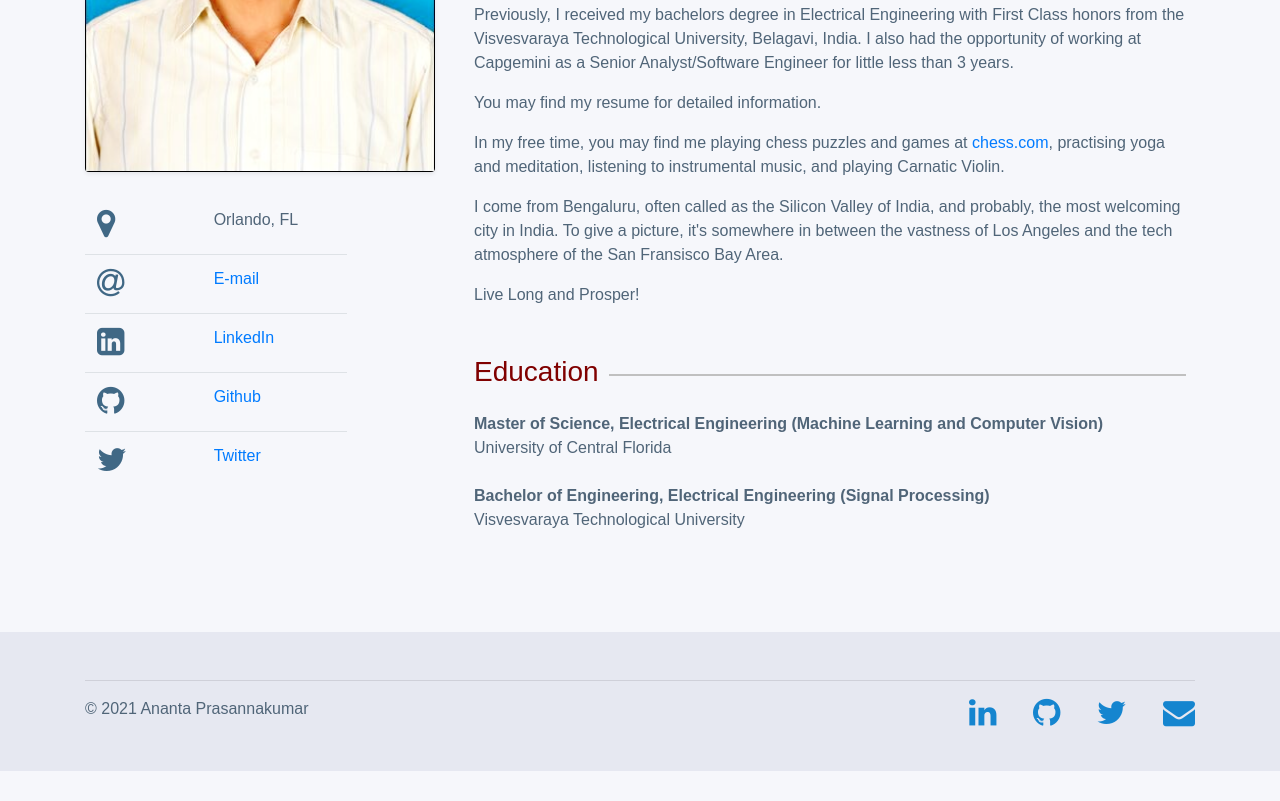
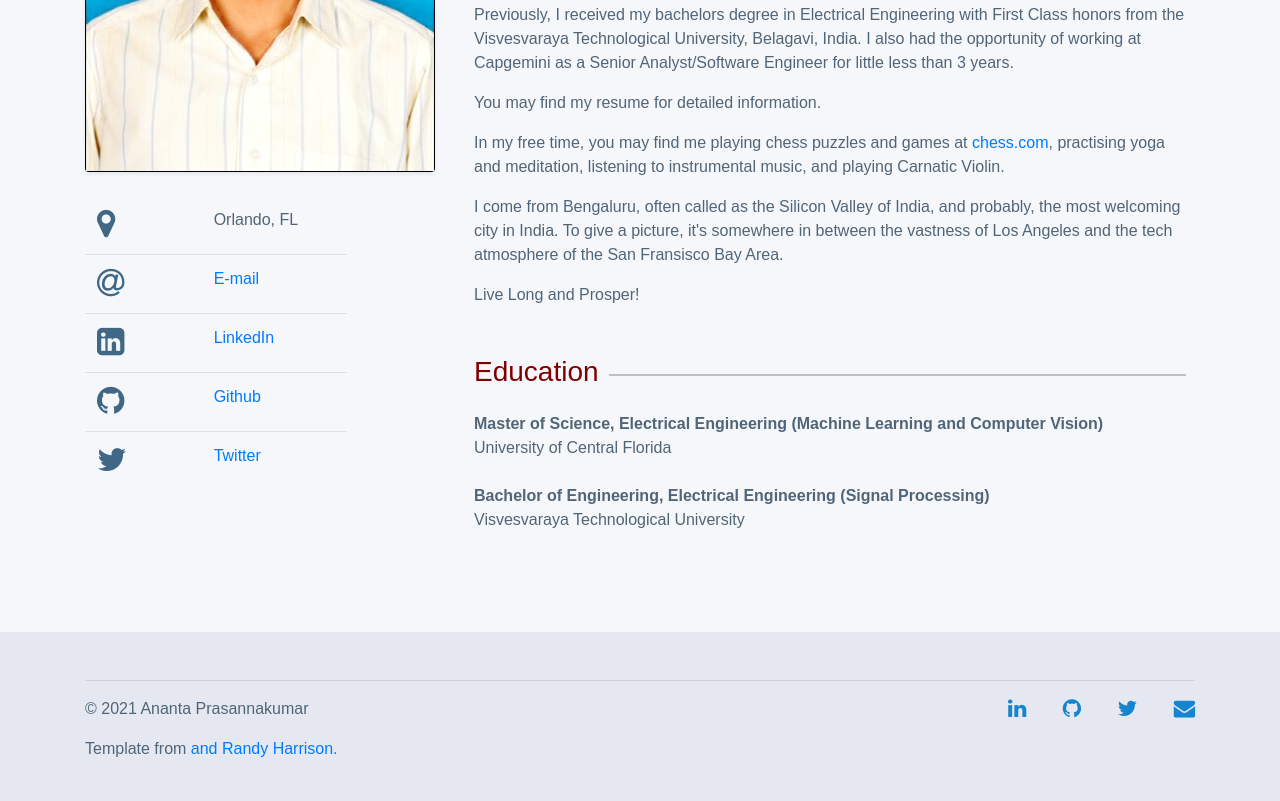
Before and after one commit to anantalp/anantalp.github.io, a plain HTML site: page index.html in a window 1280 px wide. Shown: the part 436-1237 px from the top of the page. Before the commit the page ends 1207 px from the top, so only its background shows below. Drawn offline with nearby package versions, Linux system fonts and the light colour scheme.

Commit message:
Update footer.html

```diff
--- a/footer.html
+++ b/footer.html
@@ -11,11 +11,15 @@
 
         <!-- Social professional networking icons -->
         <ul class="social-icons pull-right">
-		  <li><a href="https://www.linkedin.com/in/ananta-prasannakumar-3ba57599/" target="_blank"><i class="fa fa-linkedin fa-2x"></i></a></li>
-		  <li><a href="https://github.com/anantalp" target="_blank"><i class="fa fa-github fa-2x"></i></a></li>
-          <li><a href="https://twitter.com/ananta_lp" target="_blank"><i class="fa fa-twitter fa-2x"></i></a></li>
-          <li><a href="mailto:anantalp@knights.ucf.edu" target="_blank"><i class="fa fa-envelope fa-2x"></i></a></li>
+		  <li><a href="https://www.linkedin.com/in/ananta-prasannakumar-3ba57599/" target="_blank"><i class="fa fa-linkedin fa-lg"></i></a></li>
+		  <li><a href="https://github.com/anantalp" target="_blank"><i class="fa fa-github fa-lg"></i></a></li>
+          <li><a href="https://twitter.com/ananta_lp" target="_blank"><i class="fa fa-twitter fa-lg"></i></a></li>
+          <li><a href="mailto:anantalp@knights.ucf.edu" target="_blank"><i class="fa fa-envelope fa-lg"></i></a></li>
         </ul>
+
+      </div>
+	  <div class="col-sm-12">
+		  <p>Template from <a href="https://elizabethmcd.github.io/>"Elizabeth McDaniel</a> and <a href="https://randalseanharrison.com/">Randy Harrison.</a></p>
 
       </div>
     </div>
```
